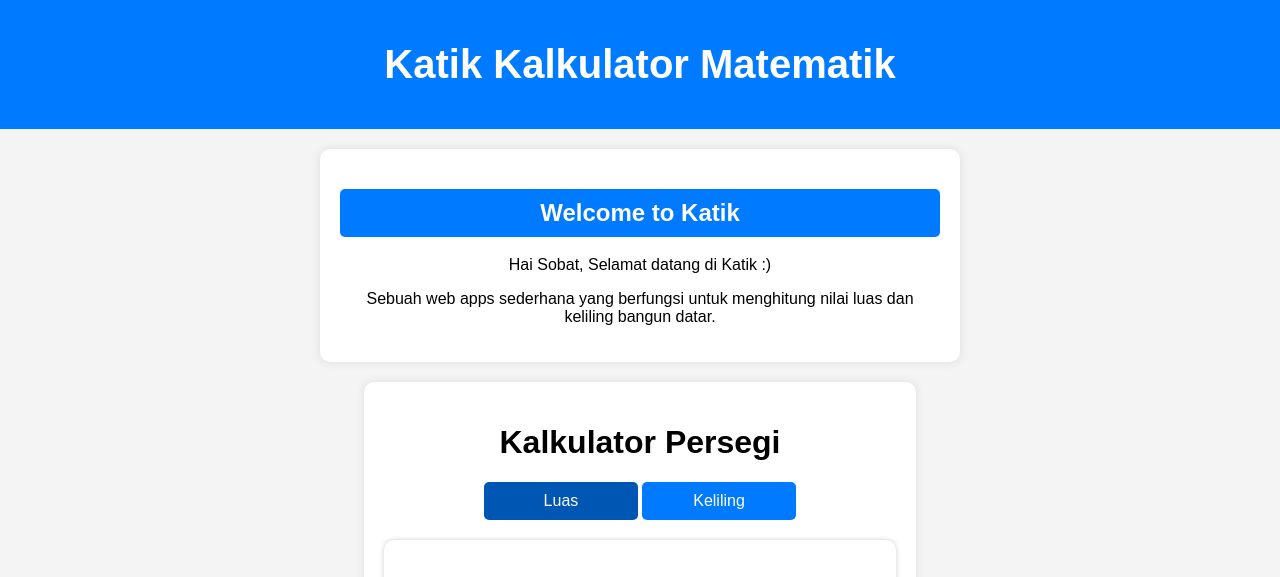
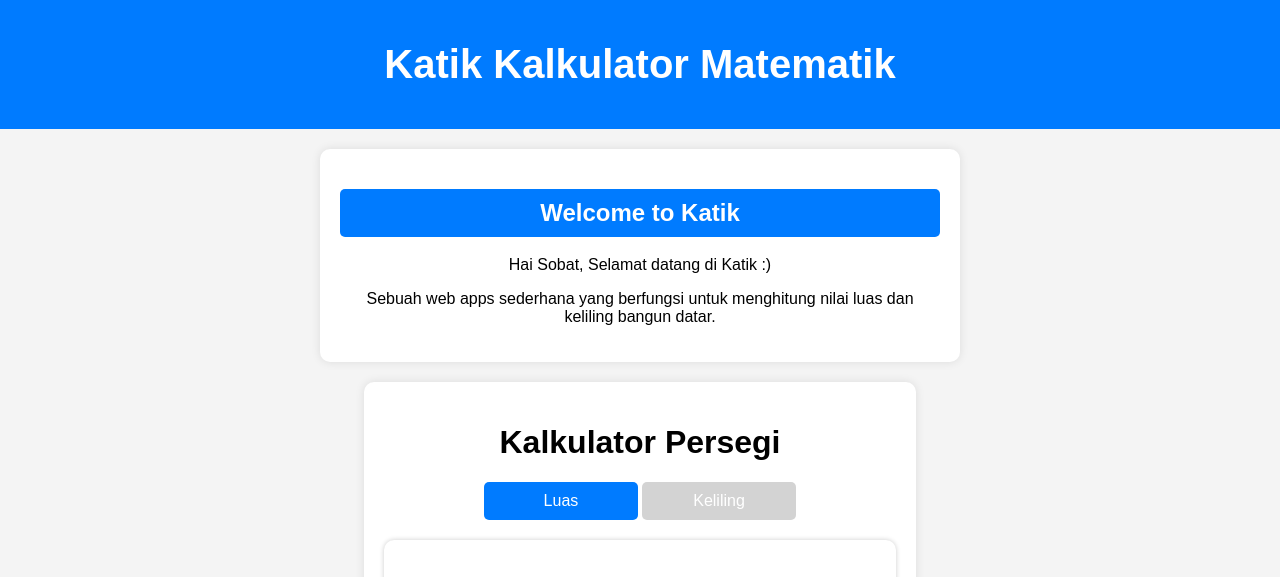
Before and after one commit to revou-fundamental-course/17-mar-25-Gitasitinurhaliza, a plain HTML site: page index.html in a window 1280 px wide. Shown: the top 577 px of the page. Drawn offline with Linux system fonts and the light colour scheme.

Commit message:
update css

```diff
--- a/style/style.css
+++ b/style/style.css
@@ -1,4 +1,3 @@
-/* General Styles */
 body {
   font-family: Arial, sans-serif;
   text-align: center;
@@ -7,7 +6,6 @@ body {
   padding: 0;
 }
 
-/* Header */
 header {
   background: #007bff;
   color: white;
@@ -19,7 +17,6 @@ header {
   font-weight: bold;
 }
 
-/* Intro Section */
 .intro {
   background: white;
   padding: 20px;
@@ -30,12 +27,10 @@ header {
   max-width: 600px;
 }
 
-/* Sembunyikan keliling secara default */
 #keliling-container {
   display: none;
 }
 
-/* Tombol Aktif */
 .toggle-btn {
   padding: 10px;
   font-size: 16px;
@@ -43,19 +38,18 @@ header {
   border: none;
   border-radius: 5px;
   width: 30%;
-  background-color: #007bff;
+  background-color: lightgray;
   color: white;
 }
 
 .toggle-btn.active {
-  background-color: #0056b3;
+  background-color: #007bff;
 }
 
 .button-container {
   padding-bottom: 20px;
 }
 
-/* Container */
 .container {
   width: 40%;
   min-width: 300px;
@@ -67,7 +61,6 @@ header {
   box-shadow: 0px 0px 10px rgba(0, 0, 0, 0.1);
 }
 
-/* Card Styles */
 .card {
   background: #fff;
   padding: 20px;
@@ -76,7 +69,6 @@ header {
   text-align: center;
 }
 
-/* Heading Styles */
 h2 {
   background: #007bff;
   color: white;
@@ -85,7 +77,6 @@ h2 {
   border-radius: 5px;
 }
 
-/* Image */
 img {
   width: 100%;
   max-width: 200px;
@@ -97,7 +88,6 @@ img {
   text-align: left;
 }
 
-/* Form Styles */
 form {
   display: flex;
   flex-direction: column;
@@ -114,7 +104,6 @@ input {
   text-align: center;
 }
 
-/* Button */
 .btn {
   padding: 10px;
   font-size: 16px;
@@ -124,7 +113,6 @@ input {
   width: 30%;
 }
 
-/* Button Wrapper */
 .button-wrapper {
   display: flex;
   justify-content: space-between;
@@ -132,7 +120,6 @@ input {
   margin-top: 10px;
 }
 
-/* Hitung Button di Tengah */
 .hitung {
   background: #28a745;
   color: white;
@@ -140,7 +127,6 @@ input {
   display: block;
 }
 
-/* Reset Button di Pojok Kanan */
 .reset {
   background: #dc3545;
   color: white;
@@ -157,7 +143,6 @@ input {
   flex-grow: 1;
 }
 
-/* Sembunyikan hasil perhitungan sebelum ada input */
 #hasil-luas,
 #hasil-keliling {
   display: none;
@@ -168,7 +153,6 @@ input {
   border-radius: 5px;
 }
 
-/* Hide Element */
 .hidden {
   display: none;
 }
```
